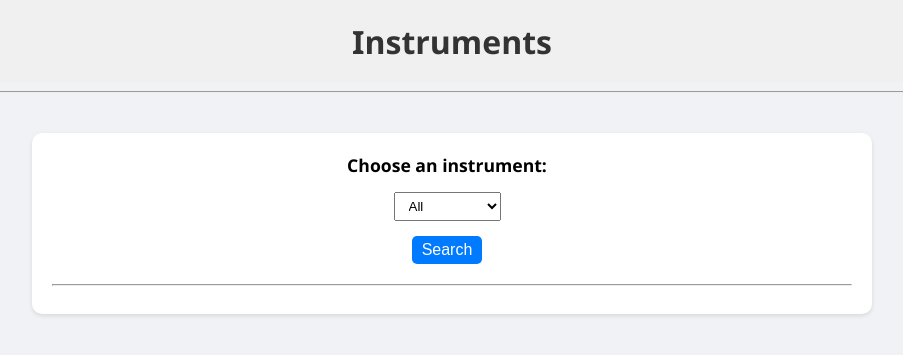
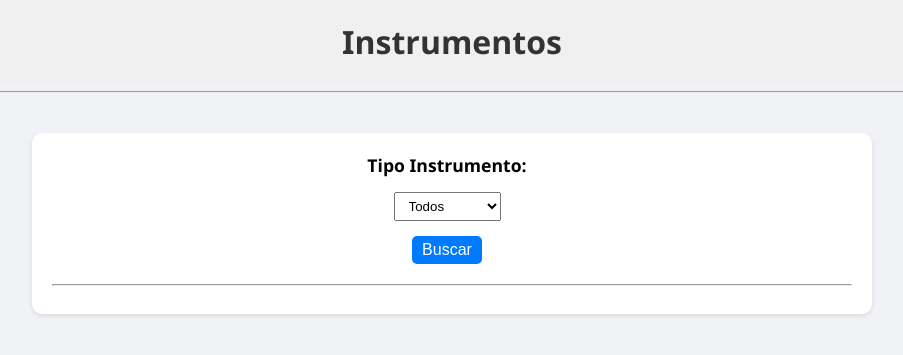
Before and after one commit to Sady-GuzmanT/Instrumentos-MongoFlask-DB2, a Flask app: page /instruments in a window 1280 px wide. Shown: the top 355 px of the page, without its empty margins (188-1091 px from the left). Run offline with Flask 3, Linux system fonts and the light colour scheme; data that the repository does not hold is empty.

Commit message:
Traduce todos los templates

```diff
--- a/templates/index.html
+++ b/templates/index.html
@@ -7,7 +7,7 @@
     <link rel="stylesheet" href="{{ url_for('static', filename='css/styles.css') }}">
 </head>
 <body>
-    <h1>MongoDB Flask App</h1>
+    <h1>Central de Instrumentos - ULS - DB2</h1>
     <hr>
     <div class="content centered-content">
         <a href="{{ url_for('view_students') }}" class="button-link">Ver Estudiantes</a>
--- a/templates/instruments.html
+++ b/templates/instruments.html
@@ -3,7 +3,7 @@
 <head>
     <meta charset="UTF-8">
     <meta name="viewport" content="width=device-width, initial-scale=1.0">
-    <title>Instruments</title>
+    <title>Instrumentos</title>
     <link rel="stylesheet" href="{{ url_for('static', filename='css/styles.css') }}">
     <script src="https://code.jquery.com/jquery-3.6.0.min.js"></script>
     <style>
@@ -63,14 +63,14 @@
     </style>
 </head>
 <body>
-    <h1>Instruments</h1>
+    <h1>Instrumentos</h1>
     <hr>
     <div class="content">
         <!-- Add a form for the combo box and search button -->
         <form method="POST" action="{{ url_for('view_instruments') }}" class="search-form">
-            <label for="instrument_name">Choose an instrument:</label>
+            <label for="instrument_name">Tipo Instrumento:</label>
             <select name="instrument_name" id="instrument_name">
-                <option value="">All</option>
+                <option value="">Todos</option>
                 <option value="Viola">Viola</option>
                 <option value="Guitarra">Guitarra</option>
                 <option value="Baritono">Barítono</option>
@@ -83,23 +83,23 @@
                 <option value="Trompeta">Trompeta</option>
             </select>
 
-            <button type="submit">Search</button>
+            <button type="submit">Buscar</button>
         </form>
         <hr>
         {% for instrument in instruments %}
             <div class="instrument-card">
                 <h2>{{ instrument.nombre }} - Serie: {{ instrument.numSerie }}</h2>
                 <!-- Use button element for details toggle -->
-                <button class="toggle-details">Details</button>
+                <button class="toggle-details">Detalles</button>
                 <div class="instrument-details">
                     <p><strong>Num Serie:</strong> {{ instrument.numSerie }}</p>
-                    <p><strong>Avaluo:</strong> {{ instrument.avaluo }}</p>
+                    <p><strong>Avaluo:</strong> ${{ instrument.avaluo }}</p>
                     <p><strong>Estado:</strong> {{ instrument.estado }}</p>
                     <p><strong>Marca:</strong> {{ instrument.marca }}</p>
                     <p><strong>Medidas:</strong> {{ instrument.medidas }}</p>
                     <p><strong>Num Inventario:</strong> {{ instrument.numInventario }}</p>
                     <form method="POST" action="{{ url_for('delete_instrument', id=instrument['_id']) }}">
-                        <input type="submit" value="Delete Instrument" onclick="return confirm('Are you sure you want to delete this instrument?')"/>
+                        <input type="submit" value="Borrar instrumento" onclick="return confirm('Are you sure you want to delete this instrument?')"/>
                     </form>
                 </div>
             </div>
--- a/templates/prestamos.html
+++ b/templates/prestamos.html
@@ -21,7 +21,7 @@
             <div class="prestamo-card">
                 <hr>
                 <h2>Prestamo - {{ prestamo.numserieinst }}</h2>
-                <button class="details-button">Details</button>
+                <button class="details-button">Detalles</button>
                 <div class="details">
                     <div class="section-title">Información del Préstamo</div>
                     <div class="section-content">
--- a/templates/teachers.html
+++ b/templates/teachers.html
@@ -15,13 +15,13 @@
     </script>
 </head>
 <body>
-    <h1>Teachers</h1>
+    <h1>Profesores</h1>
     <div class="content">
         {% for teacher in teachers %}
             <div class="teacher-card">
                 <hr>
                 <h2>{{ teacher.nombreDePila }} {{ teacher.apellido1 }} {{ teacher.apellido2 }}</h2>
-                <button class="details-button">Details</button>
+                <button class="details-button">Detalles</button>
                 <div class="details" style="display: none;">
                     <p><strong>RUT:</strong> {{ teacher.rut }}</p>
                     {% for catedra in teacher.catedras %}
```
Also changed, not shown: templates/students.html (+5 -5 lines).
